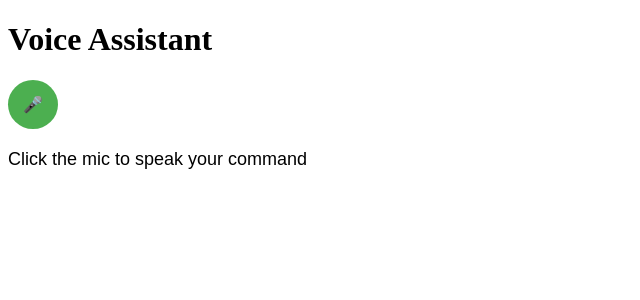
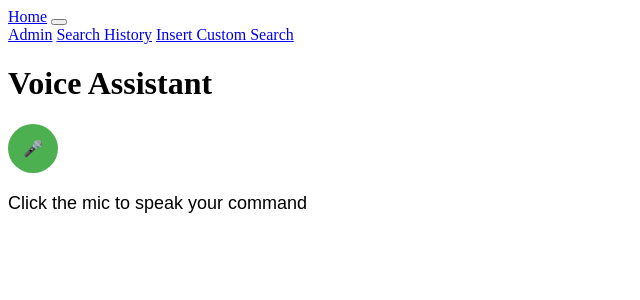
Before and after one commit to AamirSohail07000/flask_projects-voice_assistant, a Flask app: page / in a window 1280 px wide. Shown: the top 300 px of the page, without its empty margins (0-640 px from the left). Run offline with Flask 3, Linux system fonts and the light colour scheme.

Commit message:
Added search history function to get the history of users search

```diff
--- a/app.py
+++ b/app.py
@@ -4,7 +4,7 @@ import pyttsx3
 import webbrowser
 import requests
 import os
-from config import store_command_in_db
+from config import store_command_in_db, connect_to_db
 
 app = Flask(__name__)
 
@@ -12,6 +12,35 @@ app = Flask(__name__)
 @app.route('/')
 def index():
     return render_template('index.html')
+
+@app.route('/admin')
+def admin_page():
+    return render_template('admin.html')
+
+@app.route('/search-history')
+def search_history():
+    connection = connect_to_db()
+    if connection is None:
+        return "Failed to connect to database."
+
+    cursor = connection.cursor()
+
+    try:
+        # query to fetch the search history
+        cursor.execute("SELECT created_at, command FROM users ORDER BY created_at DESC")
+        search_data = cursor.fetchall() # get all records
+
+        # pass data to the template
+        return render_template('search_history.html', search_data=search_data)
+
+    except Exception as e:
+        print(f"Error fetching data: {e}")
+        return "Error fetching data"
+
+    finally:
+        cursor.close()
+        connection.close()
+
 
 # Route to handle voice command
 @app.route('/process_voice', methods=['POST'])
@@ -30,12 +59,16 @@ def processCommand(command):
     store_command_in_db(command)
 
     if "open google" in command.lower():
+        speak("Sure! I am openning google for you")
         webbrowser.open("https://google.com")
     elif "open facebook" in command.lower():
+        speak("Sure! I am openning facebook for you")
         webbrowser.open("https://facebook.com")
     elif "open youtube" in command.lower():
+        speak("Sure! I am openning youtube for you")
         webbrowser.open("https://youtube.com")
     elif "open linkedin" in command.lower():
+        speak("Sure! I am openning linkedin for you")
         webbrowser.open("https://linkedin.com")
     else:
         speak("Sorry, I did not understand the command.")
--- a/templates/index.html
+++ b/templates/index.html
@@ -28,6 +28,21 @@
     </style>
 </head>
 <body>
+    <nav class="navbar navbar-expand-lg bg-body-tertiary">
+        <div class="container-fluid">
+          <a class="navbar-brand" href="#">Home</a>
+          <button class="navbar-toggler" type="button" data-bs-toggle="collapse" data-bs-target="#navbarNavAltMarkup" aria-controls="navbarNavAltMarkup" aria-expanded="false" aria-label="Toggle navigation">
+            <span class="navbar-toggler-icon"></span>
+          </button>
+          <div class="collapse navbar-collapse" id="navbarNavAltMarkup">
+            <div class="navbar-nav">
+              <a class="nav-link active" aria-current="page" href="/admin">Admin</a>
+              <a class="nav-link" href="/search-history">Search History</a>
+              <a class="nav-link" href="#">Insert Custom Search</a>
+            </div>
+          </div>
+        </div>
+      </nav>
     <h1>Voice Assistant</h1>
     <button class="mic-button" onclick="startRecording()">🎤</button>
     <p id="command-display">Click the mic to speak your command</p>
```
Also changed, not shown: static/styles.css (+16 -0 lines), templates/admin.html (added, +11 -0 lines), templates/search_history.html (added, +30 -0 lines).
